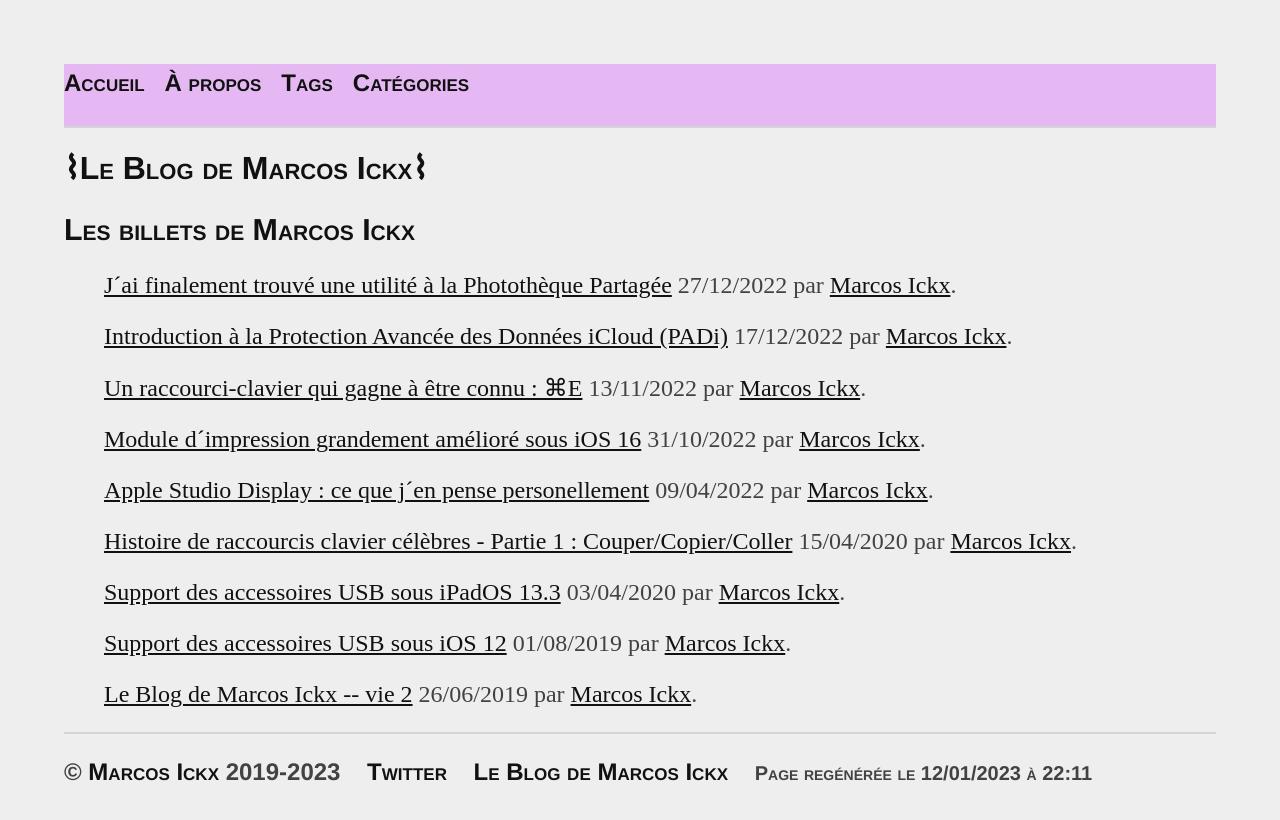
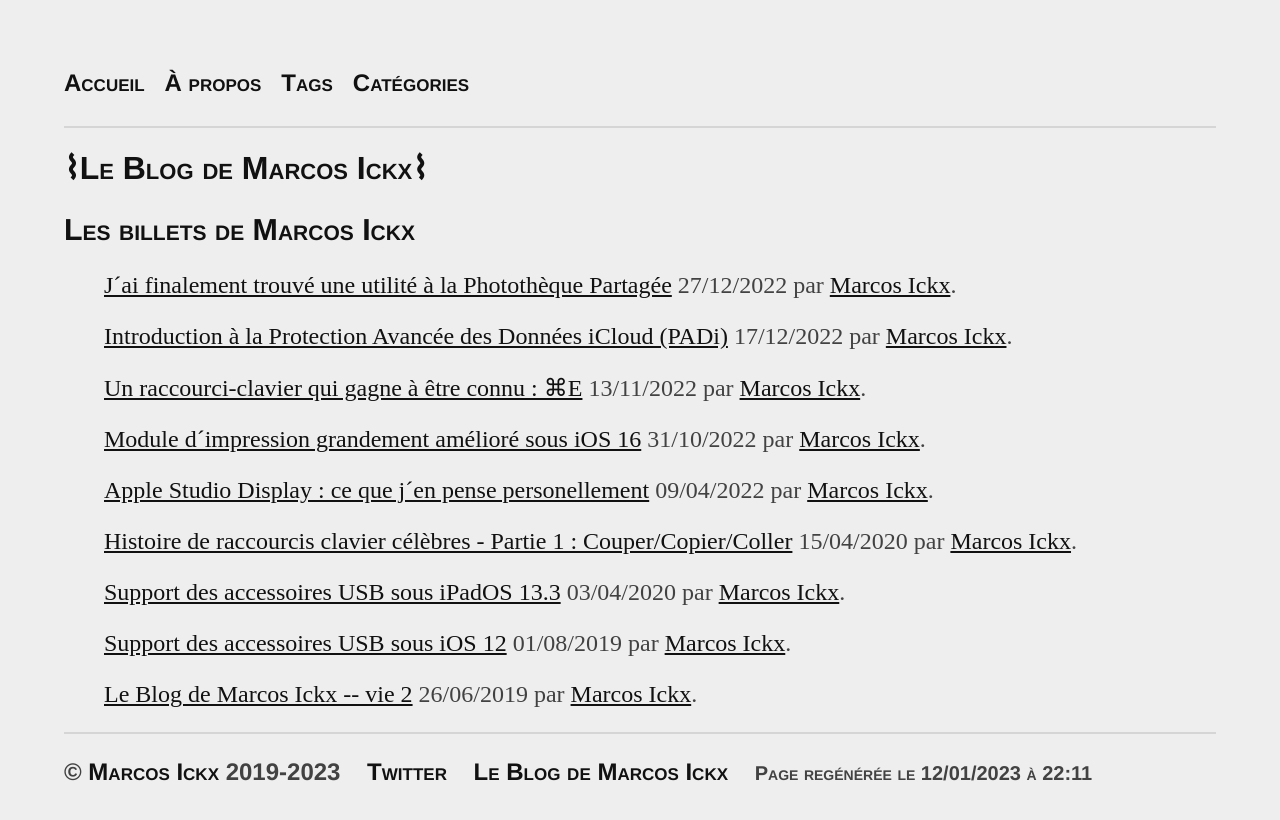
Before and after one commit to MarcosIckx/PreviewMarcosxNet, a Jekyll site: the page built from index.html, in a window 1280 px wide. Shown: the top 820 px of the page. Built offline with Jekyll 4.4.1, drawn with Linux system fonts in a browser that asks for light colours; the list of posts is cut into pages by our own code.

Commit message:
Update main.css

```diff
--- a/css/main.css
+++ b/css/main.css
@@ -51,7 +51,6 @@ body {
 /* Règles pour barre de navigation (nav) au-dessus des pages. */
 /* ligne séparatrice pour bien séparer la barre de menu du reste */
 nav {
-  background-color: var(--fourth-bg-color);
   border-bottom: 0.1250rem solid var(--footer-color);
   font-size: 1rem;
 }
```
